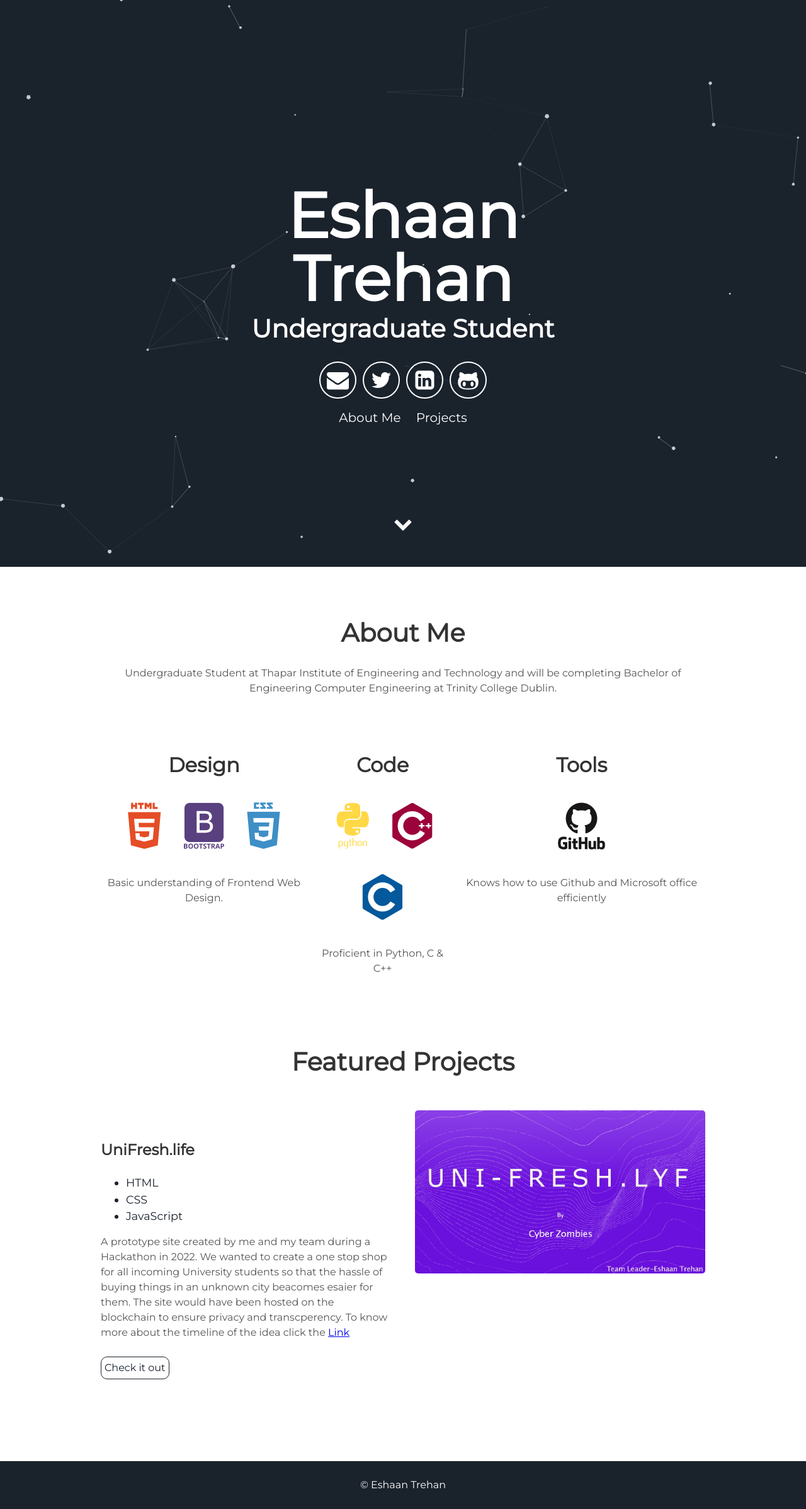
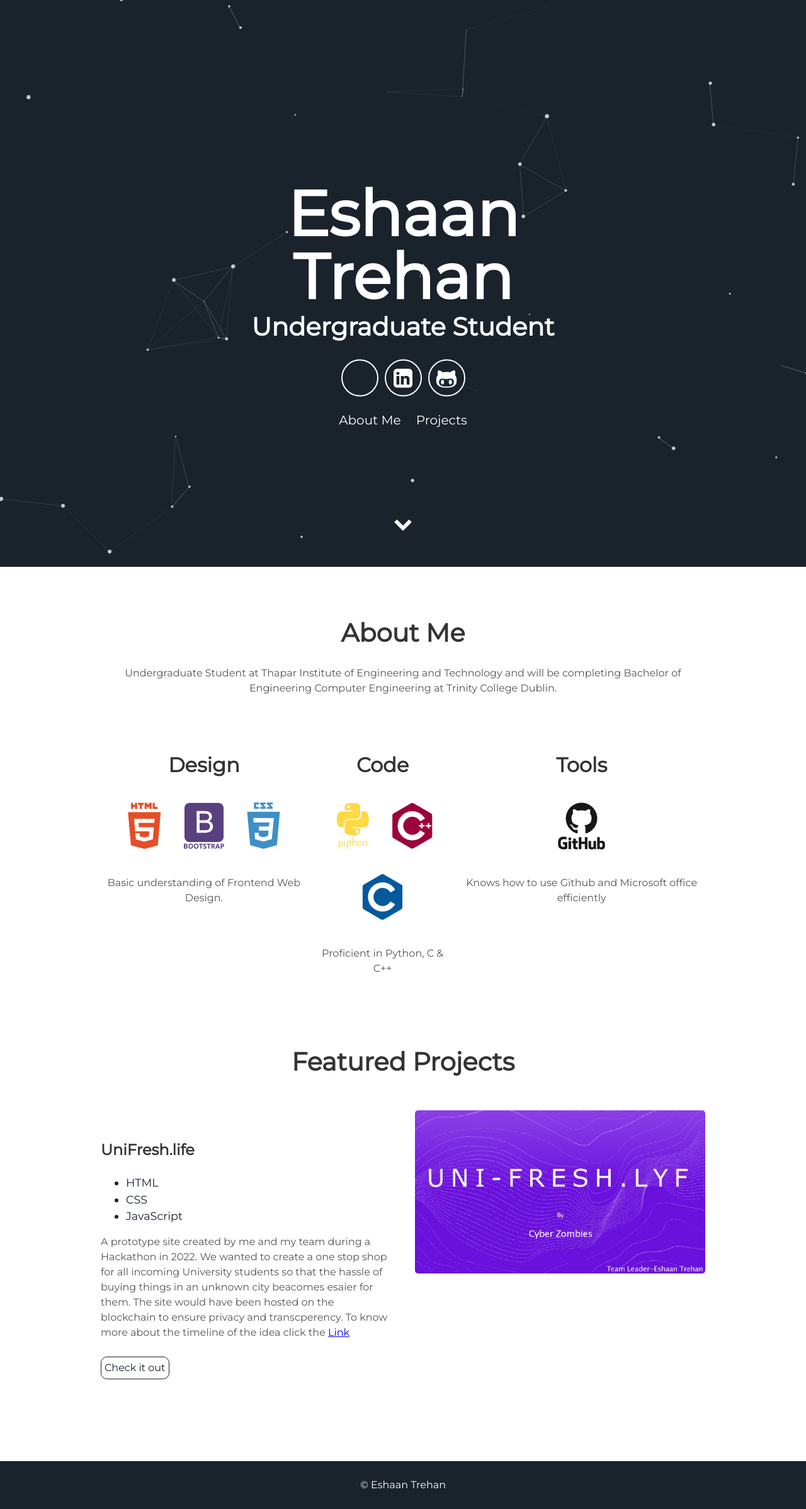
Before and after one commit to EshaanTrehan/EshaanTrehan.github.io, a Jekyll site: the page built from index.html, in a window 1280 px wide. Shown: the whole page at 63% size. Built offline with Jekyll 4.4.1, drawn with Linux system fonts in a browser that asks for light colours.

Commit message:
update#4

```diff
--- a/_includes/header.html
+++ b/_includes/header.html
@@ -5,10 +5,10 @@
         <span class="site-description">{{site.user_title}}</span>
       </h1>
       <div class="header-icons">
-        <a aria-label="Send email" href="#"><i class="icon fa fa-envelope"></i></a>
-        <a aria-label="My Twitter" target="_blank" href="#"><i class="icon fa fa-twitter" aria-hidden="true"></i></a>
-        <a aria-label="My Linkedin" target="_blank" href="#"><i class="icon fa fa-linkedin-square" aria-hidden="true"></i></a>
-        <a aria-label="My Github" target="_blank" href="#"><i class="icon fa fa-github-alt" aria-hidden="true"></i></a>
+        <a aria-label="CV" href="/assets/pdf/Newcv.pdf"><i class="icon fa fa-diploma"></i></a>
+        <!-- <a aria-label="My Twitter" target="_blank" href="#"><i class="icon fa fa-twitter" aria-hidden="true"></i></a> -->
+        <a aria-label="My Linkedin" target="_blank" href="https://www.linkedin.com/in/eshaan-trehan-39345a150/"><i class="icon fa fa-linkedin-square" aria-hidden="true"></i></a>
+        <a aria-label="My Github" target="_blank" href="https://github.com/EshaanTrehan"><i class="icon fa fa-github-alt" aria-hidden="true"></i></a>
       </div>
       <div class="header-links">
         <a class="link" href="#about" data-scroll>About Me</a>
```
Also changed, not shown: 1 other file.
